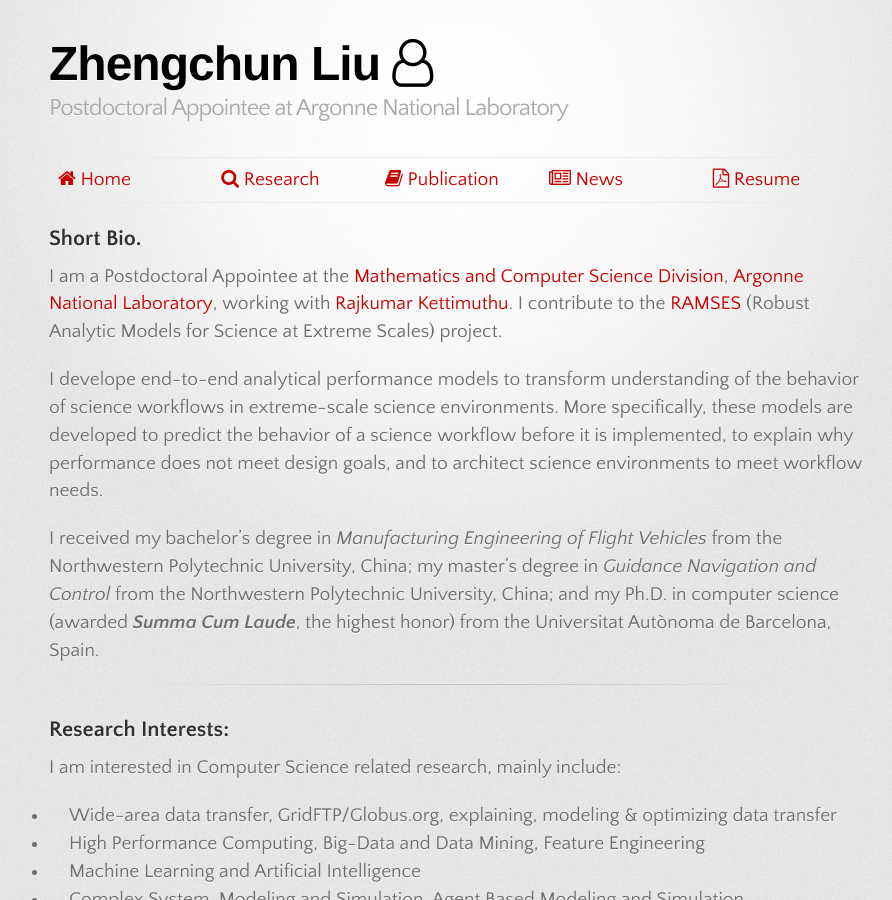
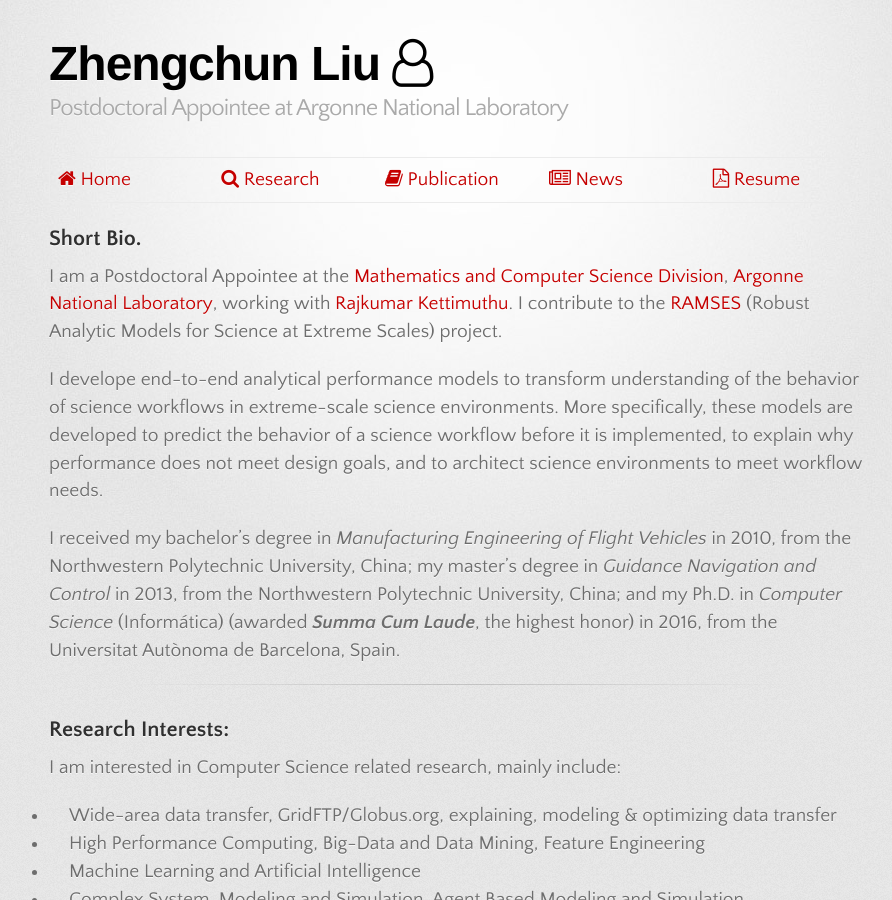
Before and after one commit to lzhengchun/lzhengchun.github.io, a Jekyll site: the page built from index.md, in a window 1280 px wide and 900 px high. Shown: the whole window, without its empty margins (181-1073 px from the left). Built offline with Jekyll 4.4.1, drawn with Linux system fonts in a browser that asks for light colours; some web fonts are replaced.

Commit message:
add, delete, polish etc.

```diff
--- a/index.md
+++ b/index.md
@@ -9,7 +9,7 @@
 
 I develope end-to-end analytical performance models to transform understanding of the behavior of science workflows in extreme-scale science environments. More specifically, these models are developed to predict the behavior of a science workflow before it is implemented, to explain why performance does not meet design goals, and to architect science environments to meet workflow needs.
 
-I received my bachelor's degree in _Manufacturing Engineering of Flight Vehicles_ from the Northwestern Polytechnic University, China; my master's degree in _Guidance Navigation and Control_ from the Northwestern Polytechnic University, China; and my Ph.D. in computer science (awarded ___Summa Cum Laude___, the highest honor) from the Universitat Autònoma de Barcelona, Spain.
+I received my bachelor's degree in _Manufacturing Engineering of Flight Vehicles_ in 2010, from the Northwestern Polytechnic University, China; my master's degree in _Guidance Navigation and Control_ in 2013, from the Northwestern Polytechnic University, China; and my Ph.D. in _Computer Science_ (Informática) (awarded ___Summa Cum Laude___, the highest honor) in 2016, from the Universitat Autònoma de Barcelona, Spain.
 
 ---
 ## Research Interests:
```
Also changed, not shown: News.md (+1 -1 lines), 1 other file.
